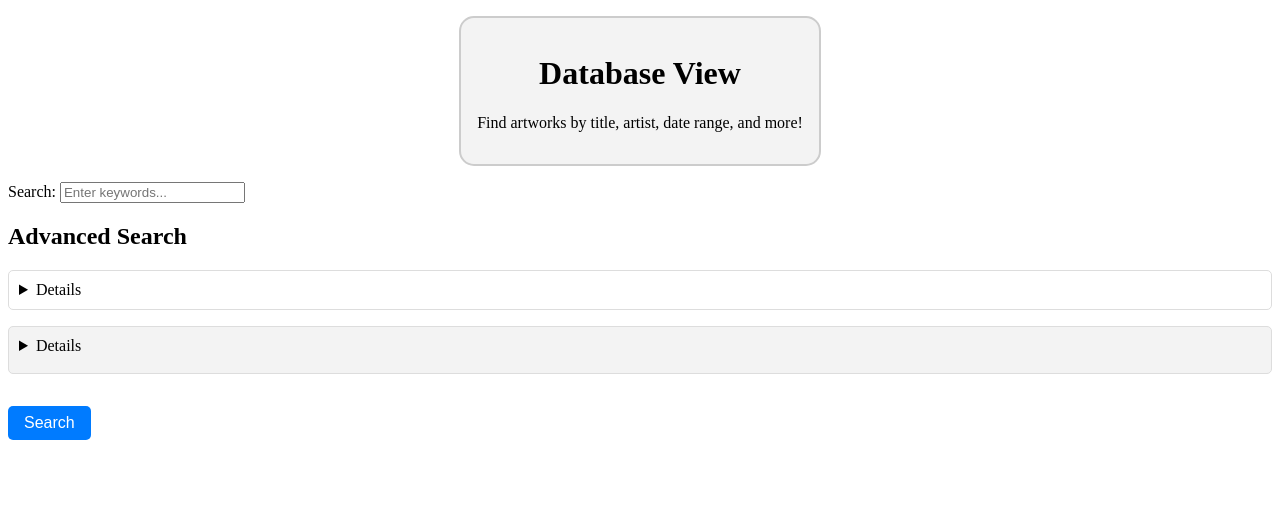
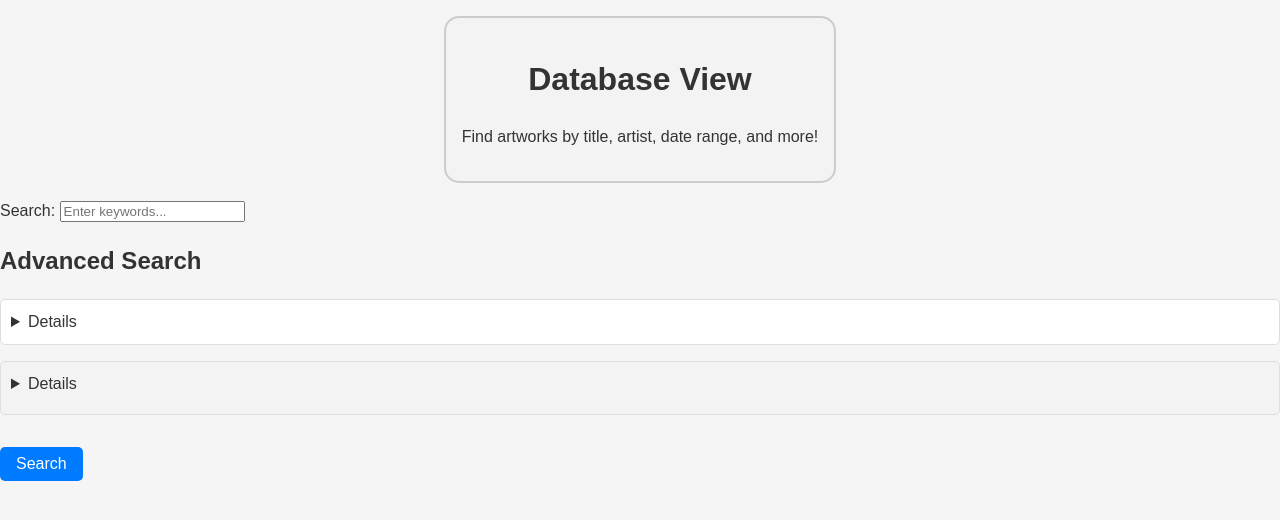
Before and after one commit to bn0367/databases-website, a PHP site: page / in a window 1280 px wide. Shown: the top 520 px of the page. Run offline with PHP 8.4, Linux system fonts and the light colour scheme.

Commit message:
Update style.css
background color of page

```diff
--- a/style.css
+++ b/style.css
@@ -110,3 +110,11 @@ button[type="submit"]:hover {
     display: grid;
     grid-template-rows: 25%;
 }
+
+body {
+    margin: 0;
+    font-family: Arial, sans-serif;
+    background-color: #f5f5f5; /* Change this to your desired color */
+    color: #333;
+    line-height: 1.5;
+}
```
